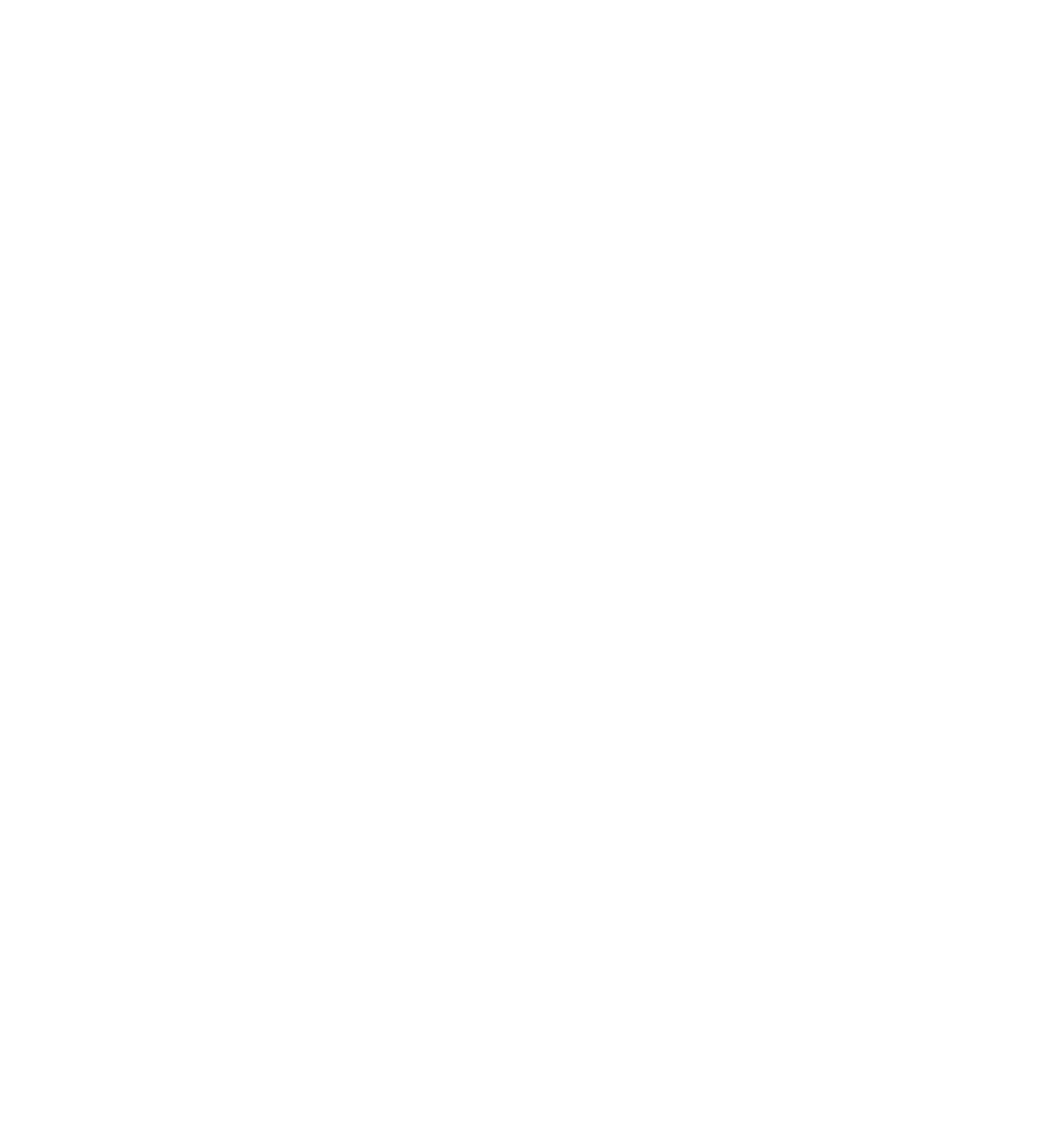
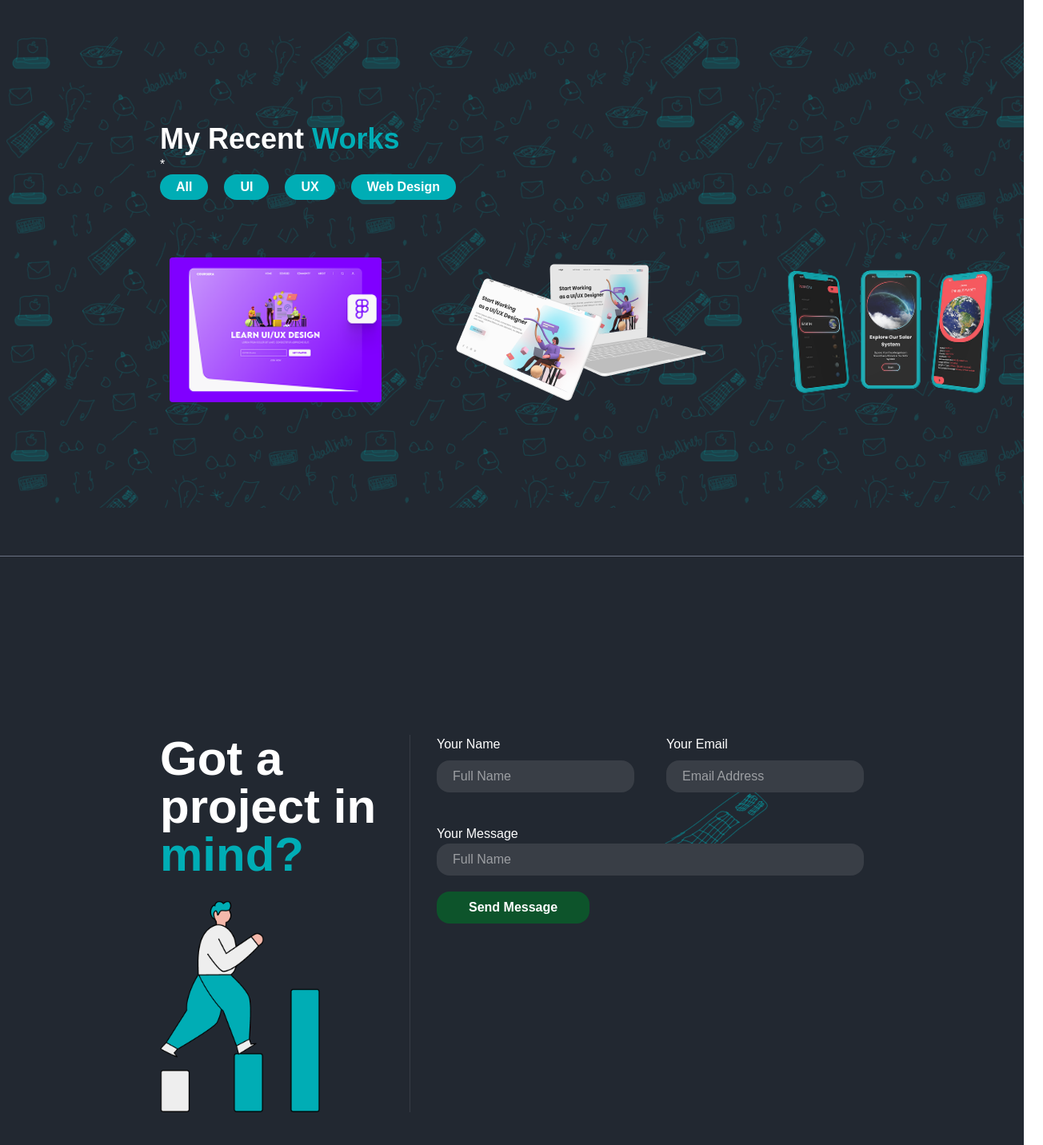
Before and after one commit to BreezyWeezy15/SaulDesign, a Next.js app: page / in a window 1280 px wide. Shown: the part 1365-2797 px from the top of the page at 80% size, 1304 px wide, since content can reach past the window. Before the commit the page ends 1109 px from the top, so only its background shows below. Built offline with nearby package versions, Linux system fonts and the light colour scheme.

Commit message:
new changes

```diff
--- /dev/null
+++ b/app/contact/page.tsx
@@ -0,0 +1,54 @@
+export default function ShowContact() {
+  return (
+    <div
+      className="flex flex-row justify-between mt-40 px-50  mb-15"
+      style={{ backgroundImage: "url('./sample_bg2.png')" }}
+    >
+      <div className="flex flex-col gap-5">
+        <h4 className="text-6xl font-bold text-white">
+          Got a project in <br />
+          <span className="text-6xl font-bold text-[#00ADB5]">mind?</span>
+        </h4>
+        <img
+          src="./img.png"
+          width={200}
+          height={200}
+          className="object-cover"
+        />
+      </div>
+
+      <div className="flex flex-col">
+        <div className="flex flex-row justify-between gap-10">
+          <div className="flex flex-col gap-2">
+            <h4>Your Name</h4>
+            <input
+              type="text"
+              placeholder="Full Name"
+              className="bg-[#393E46] rounded-2xl px-5 py-2"
+            />
+          </div>
+
+          <div className="flex flex-col gap-2">
+            <h4>Your Email</h4>
+            <input
+              type="text"
+              placeholder="Email Address"
+              className="bg-[#393E46] rounded-2xl px-5 py-2 "
+            />
+          </div>
+        </div>
+
+        <div className="flex flex-col mt-10">
+          <h4>Your Message</h4>
+          <input
+            type="text"
+            placeholder="Full Name"
+            className="bg-[#393E46] rounded-2xl px-5 py-2 min-w-lg h-[200]"
+          />
+        </div>
+
+        <button className="bg-green-900 text-white font-semibold px-10 py-2 rounded-2xl mt-5 w-fit">Send Message</button>
+      </div>
+    </div>
+  );
+}
--- a/app/jumbo/page.tsx
+++ b/app/jumbo/page.tsx
@@ -4,7 +4,7 @@
 export default function ShowJumbo(){
     return (
 
-        <div className="flex flex-row justify-between items-center mt-40 px-50 bg-[#222831] mb-15">
+        <div className="flex flex-row justify-between items-center mt-40 px-50  mb-15">
 
 
           <div className="flex flex-col">
--- a/app/page.tsx
+++ b/app/page.tsx
@@ -1,21 +1,31 @@
-import Image from "next/image";
 import ShowTopSection from "./top_section/page";
 import ShowJumbo from "./jumbo/page";
 import ShowSecondJumbo from "./second_jumbo/page";
+import ShowThirdJumbo from "./third_jumbo/page";
+import ShowContact from "./contact/page";
 
 export default function Home() {
   return (
-    <div className="flex flex-col h-screen bg-[#222831]">
+    <div
+      className="flex flex-col min-h-screen w-full bg-[#222831]" >
+      <ShowTopSection />
 
-      <ShowTopSection />
+      <div className="w-full h-[0.5px] bg-gray-500"></div>
 
       <ShowJumbo />
 
+      <div className="w-full h-[0.5px] bg-gray-500 mb-16"></div>
+
       <ShowSecondJumbo />
 
+      <div className="w-full h-[0.5px] bg-gray-500 mb-16"></div>
 
+      <ShowThirdJumbo />
 
+      <div className="w-full h-[0.5px] bg-gray-500 mb-16"></div>
+
+      <ShowContact />
 
     </div>
-   );
+  );
 }
--- a/app/second_jumbo/page.tsx
+++ b/app/second_jumbo/page.tsx
@@ -1,6 +1,6 @@
 export default function ShowSecondJumbo() {
   return (
-    <div className="flex flex-row justify-between items-center px-50 gap-50 bg-[#222831]">
+    <div className="flex flex-row justify-between items-center px-50 gap-50 mb-40">
 
 
       <div className="flex flex-col gap-5">
--- /dev/null
+++ b/app/third_jumbo/page.tsx
@@ -0,0 +1,72 @@
+
+const variants = [
+    {
+        "id" : 1,
+        "category" : "All"
+    },
+     {
+        "id" : 2,
+        "category" : "UI"
+    },
+     {
+        "id" : 3,
+        "category" : "UX"
+    },
+     {
+        "id" : 4,
+        "category" : "Web Design"
+    },
+]
+
+const images = [
+    {
+        "id" : 1,
+        "image" : "./img1.png"
+    },
+    {
+        "id" : 2,
+        "image" : "./img2.png"
+    },
+    {
+        "id" : 3,
+        "image" : "./img3.png"
+    },
+];
+
+export default function ShowThirdJumbo(){
+    return (
+
+        <div className="flex flex-col px-50 py-30 mb-15 bg-cover"
+             style={ { backgroundImage : "url('./sample_bg.png')" } }>
+
+
+             <h4 className="text-white text-4xl font-bold">My Recent <span
+             className="text-[#00ADB5] text-4xl font-bold">Works</span></h4>*
+
+             <div className="flex flex-row gap-5">
+
+                {variants.map((e) => (
+
+                   <h4
+                   key={e.id}
+                   className="bg-[#00ADB5] text-white font-bold px-5 py-1 rounded-2xl">{e.category}</h4>
+
+                ))}
+
+             </div>
+
+            <div className="flex flex-row gap-5 mt-15 bg-transparent">
+
+                {images.map((e) => (
+
+                   <img src={e.image} height={100} className="w-full object-cover p-3 rounded-2xl"/>
+
+                ))}
+
+             </div>
+
+
+        </div>
+
+    );
+}
```
Also changed, not shown: public/sample_bg.png (added), public/sample_bg2.png (added).
